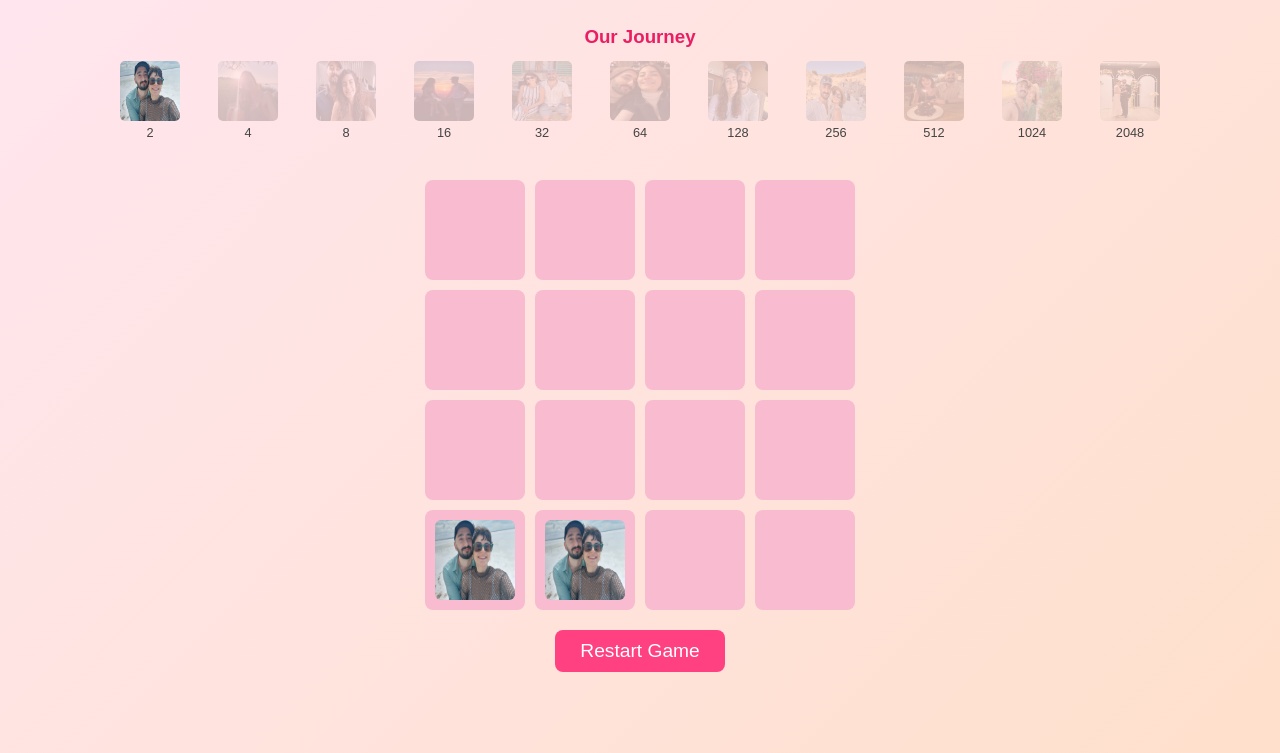
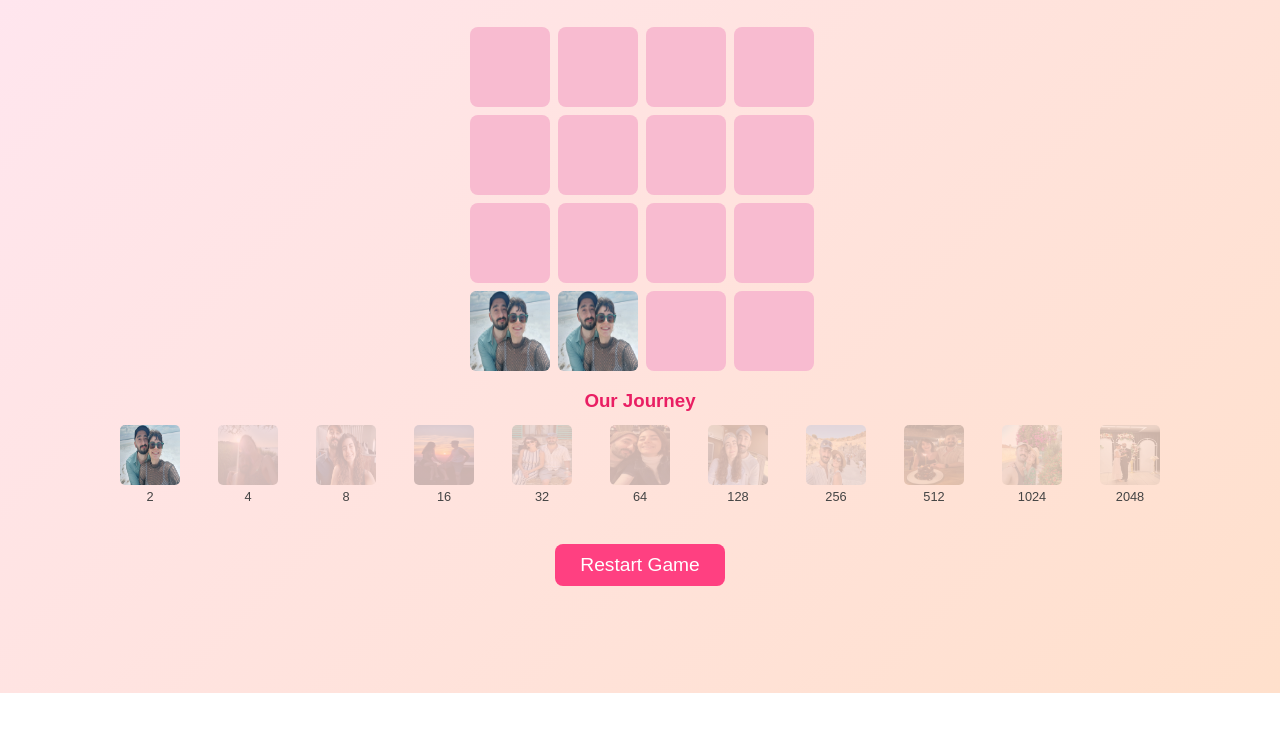
Before and after one commit to umutdogand/2048, a plain HTML site: page index.html in a window 1280 px wide. Shown: the part 107-860 px from the top of the page. After the commit the page ends 800 px from the top, so only its background shows below. Drawn offline with Linux system fonts and the light colour scheme.

Commit message:
Update index.html

```diff
--- a/index.html
+++ b/index.html
@@ -5,6 +5,10 @@
   <meta name="viewport" content="width=device-width, initial-scale=1.0"/>
   <title>2048: Love Version 💗</title>
   <style>
+	html, body {
+	overflow-x: hidden;
+	max-width: 100vw;
+	}
     body {
       margin: 0;
       font-family: 'Arial', sans-serif;
@@ -71,14 +75,15 @@
 }
 .grid {
   display: grid;
-      grid-template-columns: repeat(4, 100px);
-      gap: 10px;
+  grid-template-columns: repeat(4, 1fr);
+  gap: 8px;
   margin-top: 20px;
+  width: 100%;
+  max-width: 340px;
 }
 
 .tile {
-      width: 100px;
-      height: 100px;
+  aspect-ratio: 1;
   background: #f8bbd0;
   display: flex;
   align-items: center;
@@ -135,13 +140,16 @@
       0%, 100% { transform: scale(1); }
       50% { transform: scale(1.1); }
     }
+	*, *::before, *::after {
+  box-sizing: border-box;
+}
   </style>
 </head>
 <body>
   <h1>2048: Love Version 💗</h1>
+  <div class="grid" id="grid"></div>
   <h3 style="color:#e91e63; margin-bottom:8px; text-align:center;">Our Journey</h3>
   <div class="unlocked-images" id="unlockedImages"></div>
-  <div class="grid" id="grid"></div>
   <button id="restartBtn" style="
 		margin-top: 20px;
 		padding: 10px 25px;
```
Lines whose indentation alone changed are shown as unchanged.
